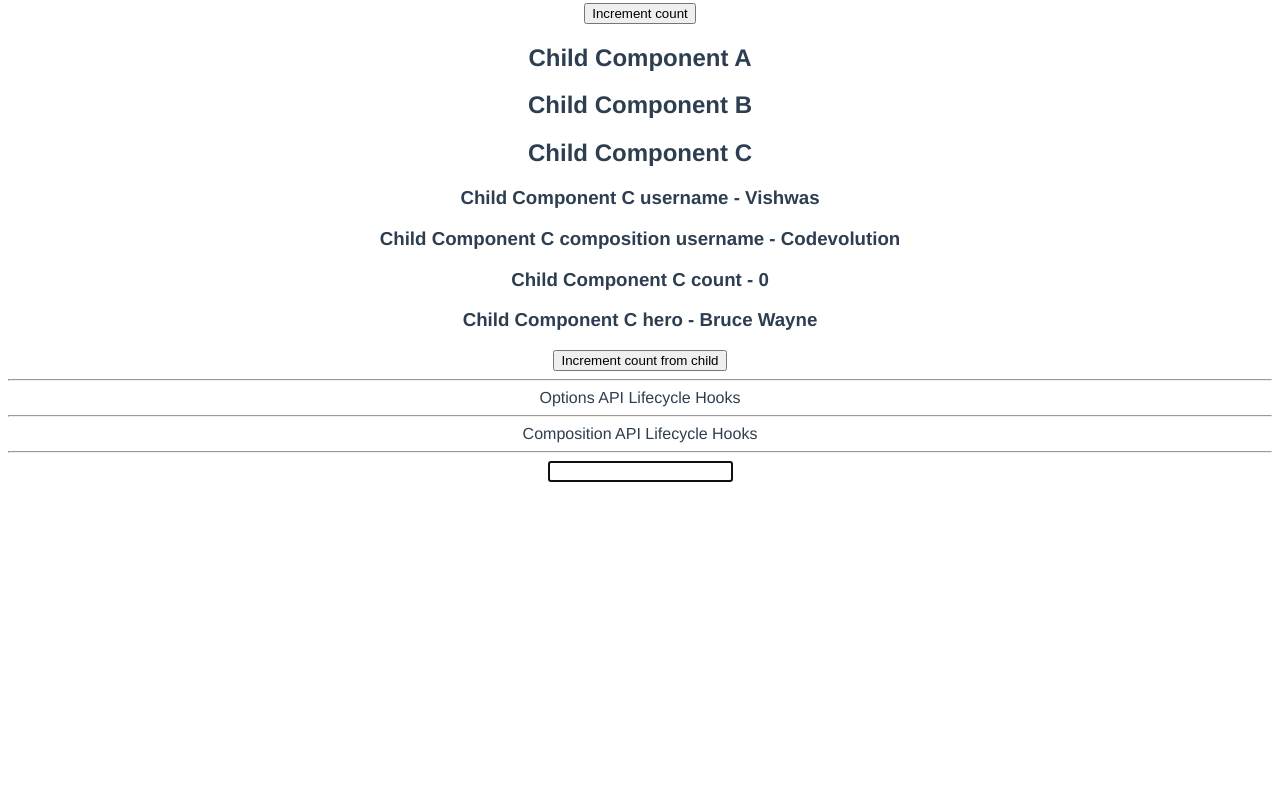
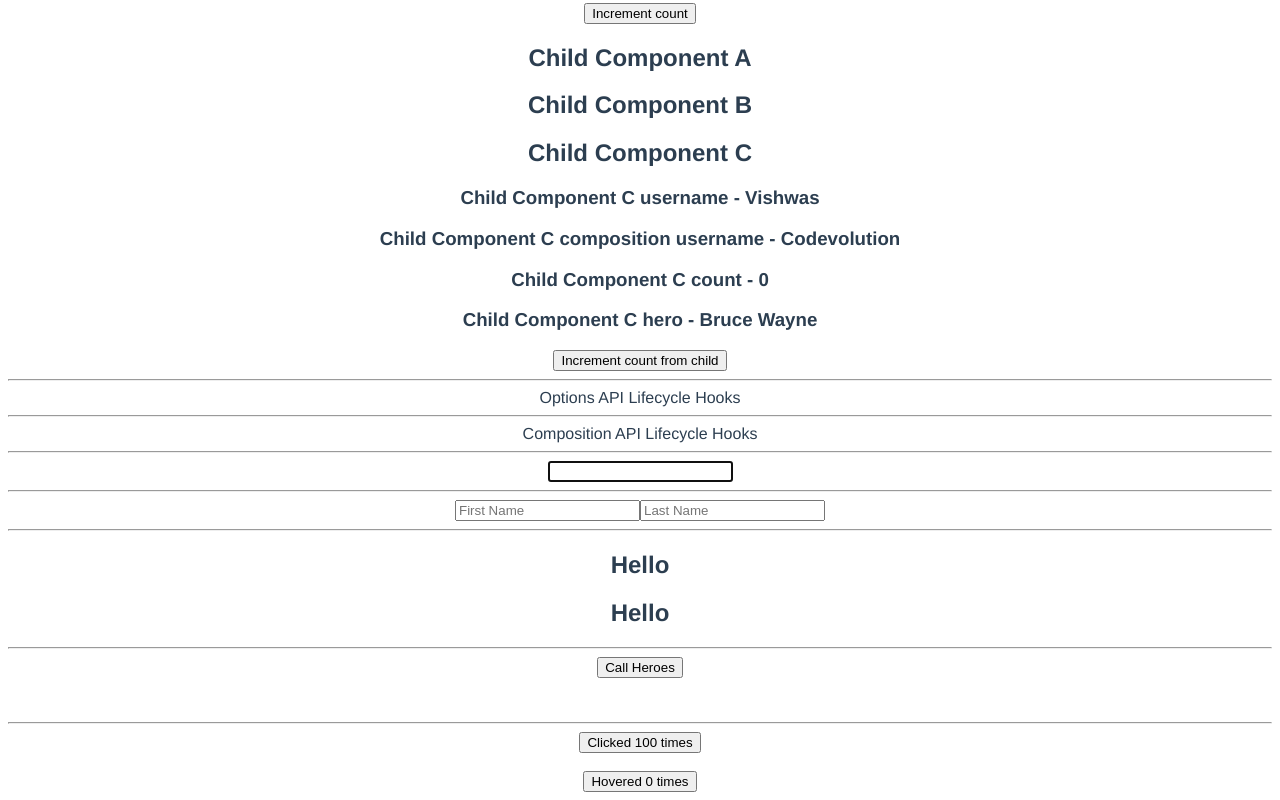
Before and after one commit to nouraa17/vue-composition, a Vue app: page / in a window 1280 px wide. Shown: the part 1789-2589 px from the top of the page. Before the commit the page ends 2279 px from the top, so only its background shows below. Built offline with nearby package versions, Linux system fonts and the light colour scheme.

Commit message:
composables

```diff
--- a/src/App.vue
+++ b/src/App.vue
@@ -37,6 +37,16 @@
     <hr>
     <TemplateRef></TemplateRef>
 
+    <hr>
+    <Person></Person>
+
+    <br><br>
+
+    <hr>
+
+    <ClickCounter></ClickCounter>
+    <br>
+    <HoverCounter></HoverCounter>
   </div>
 </template>
 
@@ -52,7 +62,9 @@ import ProvideInject from "@/components/ProvideInject.vue";
 import LifecycleO from "@/components/LifecycleO.vue";
 import LifecycleC from "@/components/LifecycleC.vue";
 import TemplateRef from "@/components/TemplateRef.vue";
-
+import Person from "@/components/Person.vue";
+import ClickCounter from "@/components/ClickCounter.vue";
+import HoverCounter from "@/components/HoverCounter.vue";
 export default {
   name: 'App',
   components: {
@@ -67,6 +79,9 @@ export default {
     LifecycleO,
     LifecycleC,
     TemplateRef,
+    Person,
+    ClickCounter,
+    HoverCounter,
   }
 }
 </script>
--- /dev/null
+++ b/src/components/ClickCounter.vue
@@ -0,0 +1,27 @@
+<template>
+  <div>
+    <button @click="incrementCount">Clicked {{count}} times</button>
+  </div>
+</template>
+
+<script>
+// import CounterMixin from "@/mixins/counter";
+import useCounter from "@/composables/useCounter";
+
+export default {
+  name: "ClickCounter",
+  setup(){
+    const {count, incrementCount} = useCounter(100,10)
+    return{
+      count,
+      incrementCount,
+    }
+  }
+  // mixins : [CounterMixin],
+}
+</script>
+
+
+<style scoped>
+
+</style>
--- /dev/null
+++ b/src/components/HoverCounter.vue
@@ -0,0 +1,28 @@
+<template>
+  <div>
+    <button @mouseover="incrementCount">Hovered {{count}} times</button>
+  </div>
+</template>
+
+<script>
+// import CounterMixin from "@/mixins/counter";
+import useCounter from "@/composables/useCounter";
+
+export default {
+  name: "HoverCounter",
+  setup(){
+    const {count, incrementCount} = useCounter()
+    return{
+      count,
+      incrementCount,
+    }
+  }
+  // mixins : [CounterMixin],
+
+}
+</script>
+
+
+<style scoped>
+
+</style>
--- /dev/null
+++ b/src/components/Person.vue
@@ -0,0 +1,38 @@
+<template>
+  <div>
+    <input type="text" placeholder="First Name" v-model="firstName">
+    <input type="text" placeholder="Last Name" v-model="lastName">
+    <hr>
+    <PersonGreeting :firstName="firstName" :lastName="lastName" @callHeroes="callHeroes"></PersonGreeting>
+  </div>
+</template>
+
+<script>
+import {ref} from "vue";
+import PersonGreeting from "@/components/PersonGreeting.vue";
+
+export default {
+  name: "PersonComponent",
+  components:{
+    PersonGreeting
+  },
+  setup (){
+    const firstName = ref('')
+    const lastName = ref('')
+
+    function callHeroes(hero){
+      alert(`Calling ${hero}`)
+    }
+    return{
+      firstName,
+      lastName,
+      callHeroes,
+    }
+  }
+}
+</script>
+
+
+<style scoped>
+
+</style>
--- /dev/null
+++ b/src/components/PersonGreeting.vue
@@ -0,0 +1,42 @@
+<template>
+  <div>
+    <h2>Hello {{firstName}} {{lastName}}</h2>  <!-- without computed -->
+    <h2>Hello {{fullName}}</h2> <!-- with computed -->
+    <hr>
+    <button @click="sendEvent">Call Heroes</button>
+  </div>
+</template>
+
+<script>
+import {computed} from "vue";
+export default {
+  name: "PersonGreeting",
+  setup(props, context){
+    console.log(context)
+    const fullName = computed(()=> {
+      return `${props.firstName} ${props.lastName}`
+    })
+
+    function sendEvent(){
+      context.emit('callHeroes', fullName.value)
+    }
+
+    return {
+      fullName,
+      sendEvent,
+    }
+  },
+  props: ['firstName','lastName'],
+  emits : ['callHeroes'],
+  // computed : {
+  //   fullName(){
+  //     return `${this.firstName} ${this.lastName}`
+  //   }
+  // }
+}
+</script>
+
+
+<style scoped>
+
+</style>
--- /dev/null
+++ b/src/composables/useCounter.js
@@ -0,0 +1,13 @@
+import {ref} from "vue";
+
+export default function useCounter(initialCount = 0, stepSize = 1){
+    const count = ref(initialCount);
+
+    function incrementCount(){
+        count.value += stepSize
+    }
+    return{
+        count,
+        incrementCount,
+    }
+}
--- /dev/null
+++ b/src/mixins/counter.js
@@ -0,0 +1,13 @@
+export default {
+    data(){
+        return {
+            count: 0
+        }
+    },
+    methods: {
+        incrementCount(){
+            this.count += 1
+        }
+    }
+
+}
```
